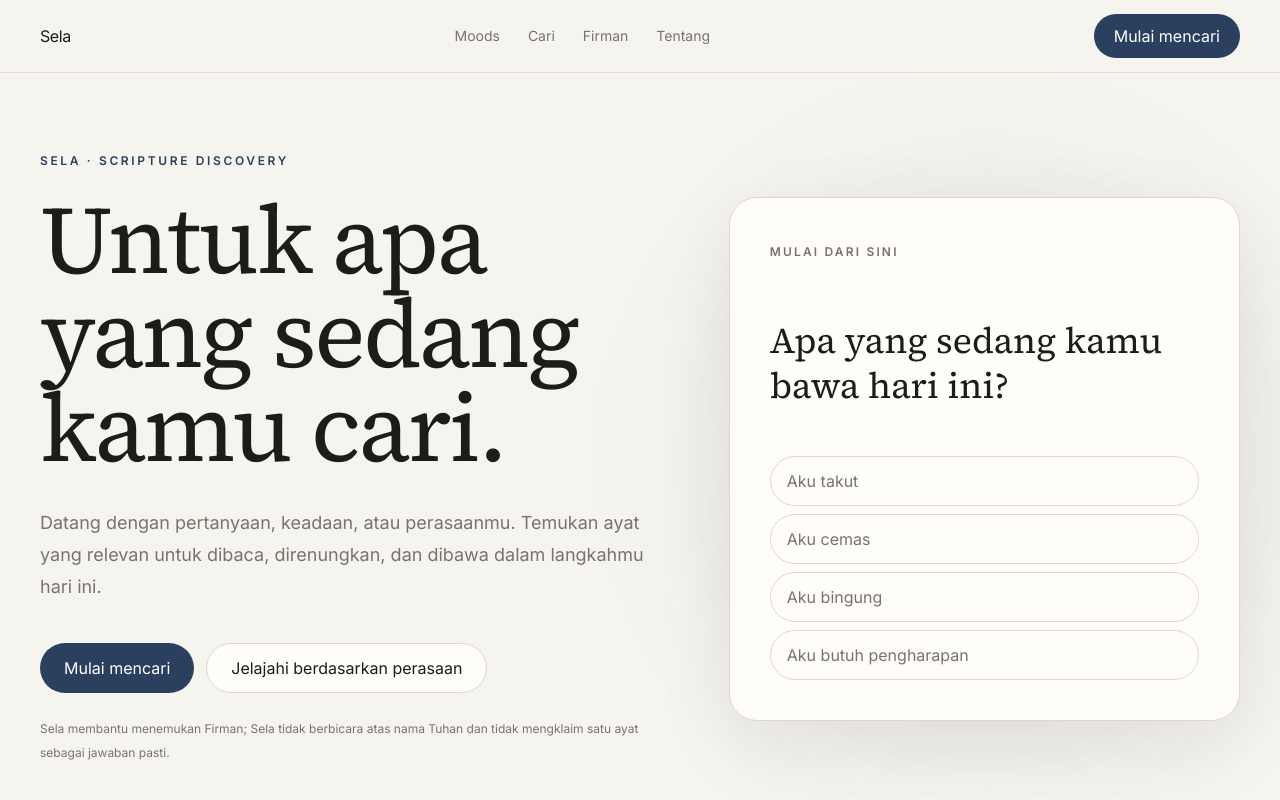
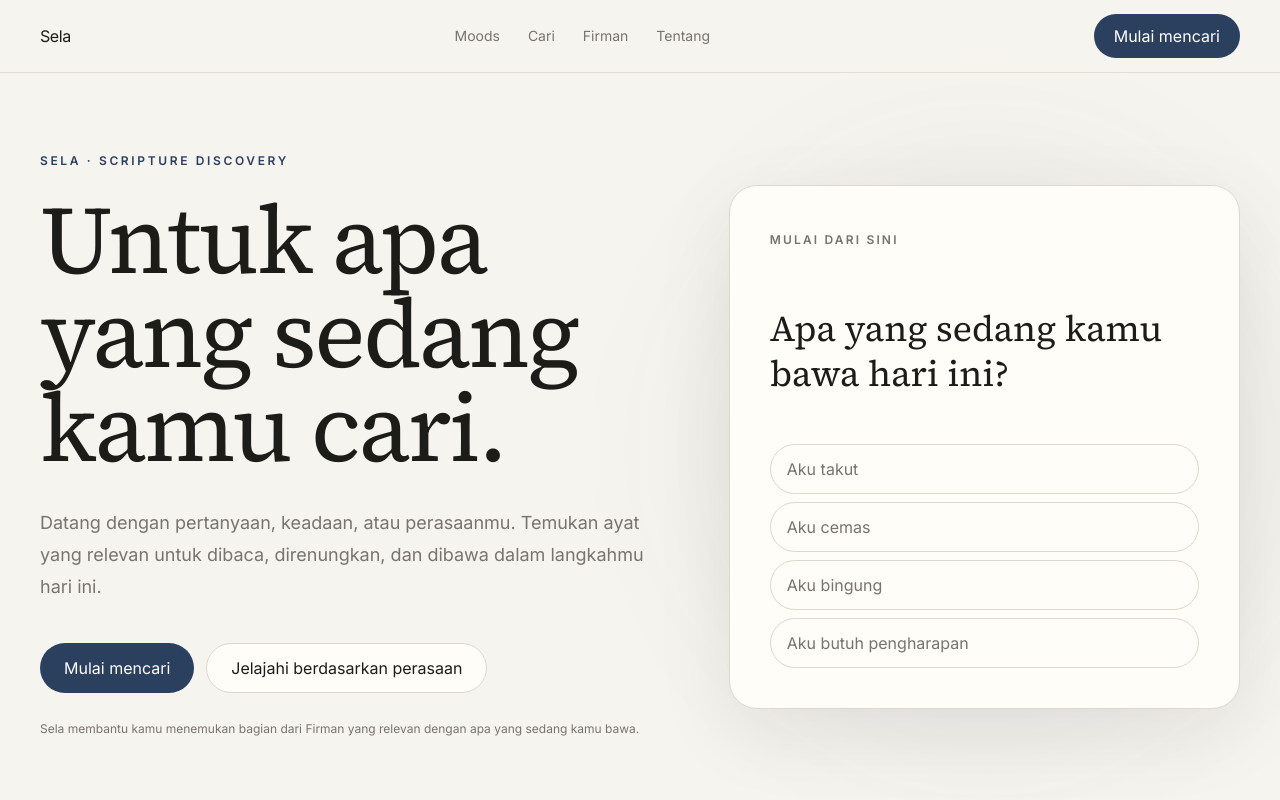
Before and after one commit to kalabekxd-debug/bible-webs, a Next.js app: page / in a window 1280 px wide. Shown: the top 800 px of the page. Built offline with nearby package versions, Linux system fonts and the light colour scheme; no server answers.

Commit message:
refine homepage positioning copy

```diff
--- a/src/app/page.tsx
+++ b/src/app/page.tsx
@@ -17,7 +17,7 @@ export default function Home() {
               <Link href="/search" className="inline-flex min-h-12 items-center justify-center rounded-full bg-primary px-6 py-3 text-sm font-semibold text-primary-foreground transition hover:opacity-90">Mulai mencari</Link>
               <Link href="/moods" className="inline-flex min-h-12 items-center justify-center rounded-full border border-border bg-surface px-6 py-3 text-sm font-semibold text-foreground transition hover:border-primary">Jelajahi berdasarkan perasaan</Link>
             </div>
-            <p className="mt-6 text-xs leading-6 text-muted">Sela membantu menemukan Firman; Sela tidak berbicara atas nama Tuhan dan tidak mengklaim satu ayat sebagai jawaban pasti.</p>
+            <p className="mt-6 text-xs leading-6 text-muted">Sela membantu kamu menemukan bagian dari Firman yang relevan dengan apa yang sedang kamu bawa.</p>
           </div>
           <aside className="relative">
             <div className="absolute -inset-8 rounded-full bg-primary/5 blur-3xl" />
```
